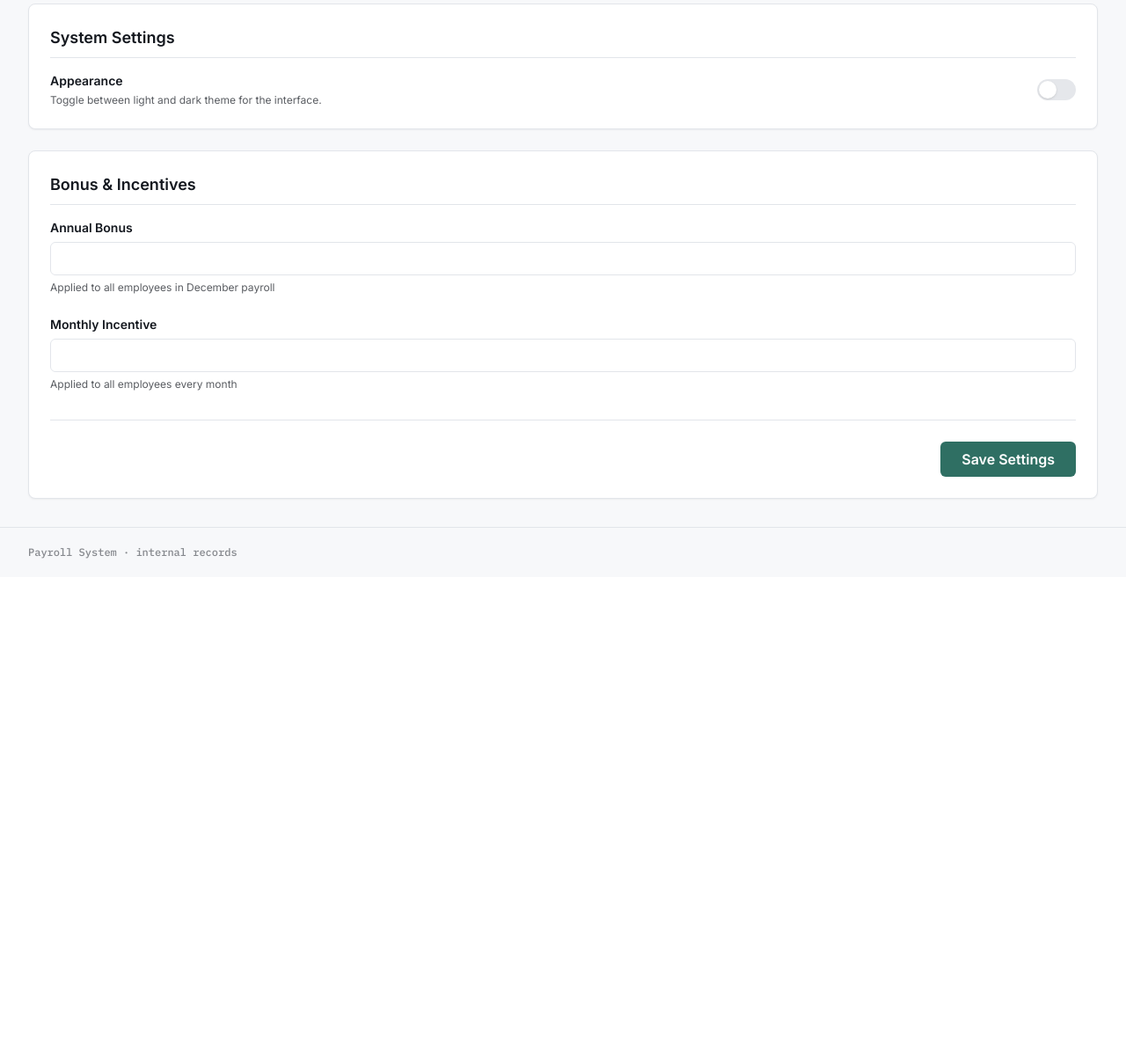
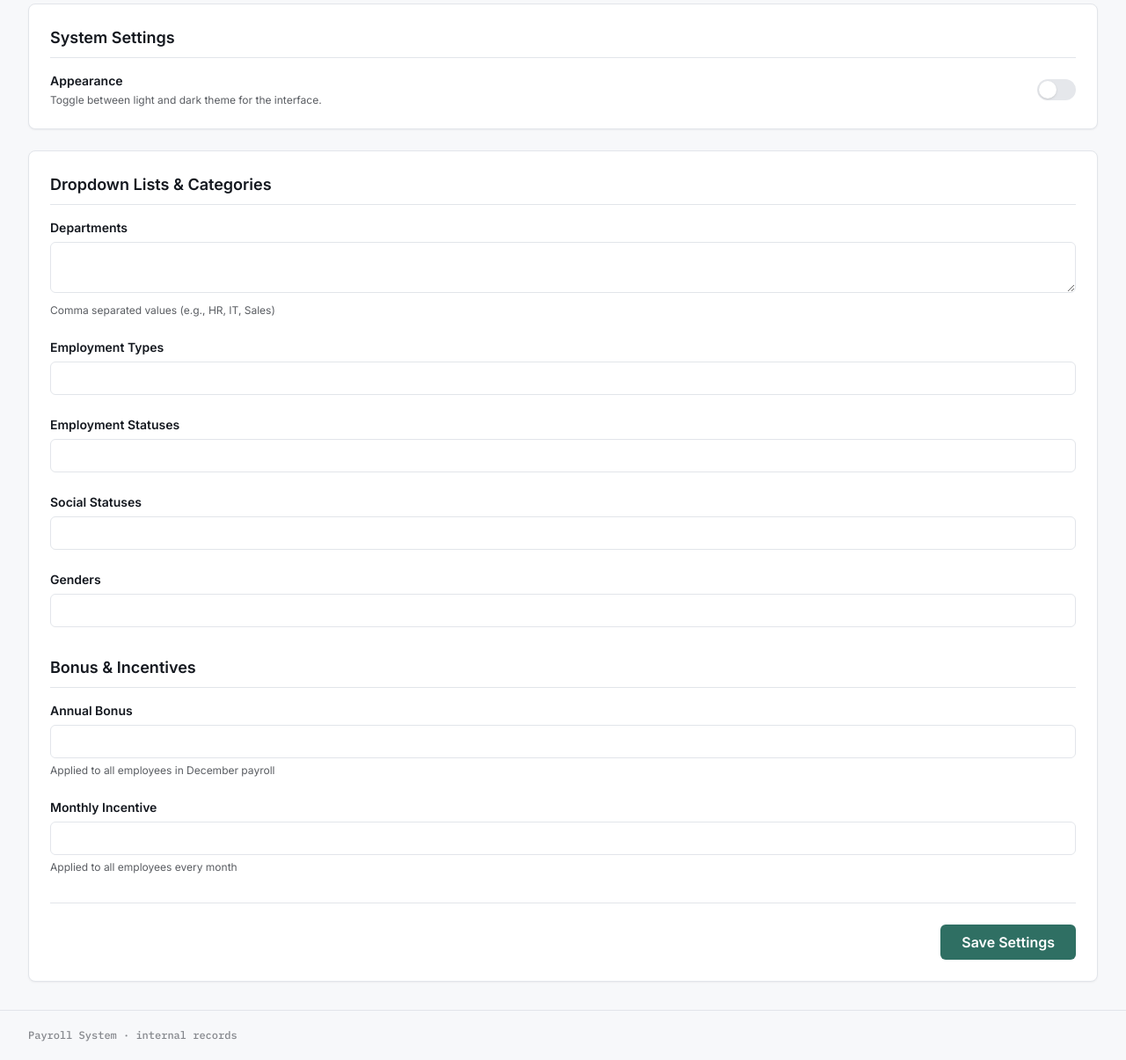
Before and after one commit to RoshD-08/employee_crud, a Python web app: template templates/settings.html in a window 1280 px wide. Shown: the part 160-1365 px from the top of the page at 88% size. Before the commit the page ends 795 px from the top, so only its background shows below. Run offline with Jinja, Linux system fonts and the light colour scheme; the template is opened without the code that fills it, so the values that code supplies are empty; some libraries are stand-ins or nearby versions.

Commit message:
feat: add input fields for editable dropdown lists in settings template

```diff
--- a/templates/settings.html
+++ b/templates/settings.html
@@ -29,7 +29,39 @@
 
     <div class="bg-white rounded-lg border border-[#E2E5EA] shadow-sm overflow-hidden">
         <form action="{{ url_for('company_settings') }}" method="POST" class="p-6">
+
+            <h2 class="text-lg font-bold text-[#14181F] mb-4 border-b border-[#E2E5EA] pb-2">Dropdown Lists & Categories</h2>
+
+            <div class="space-y-6 mb-8">
+                <div>
+                    <label for="departments" class="block text-sm font-semibold text-ink mb-1.5">Departments</label>
+                    <textarea id="departments" name="departments" rows="2" class="w-full rounded-md border border-line px-3 py-2 text-sm focus:outline-none focus:ring-2 focus:ring-accent/40 focus:border-accent">{{ ', '.join(departments) }}</textarea>
+                    <p class="mt-1.5 text-xs text-[#14181F]/70">Comma separated values (e.g., HR, IT, Sales)</p>
+                </div>
+
+                <div>
+                    <label for="employment_types" class="block text-sm font-semibold text-ink mb-1.5">Employment Types</label>
+                    <input type="text" id="employment_types" name="employment_types" value="{{ ', '.join(employment_types) }}" class="w-full rounded-md border border-line px-3 py-2 text-sm focus:outline-none focus:ring-2 focus:ring-accent/40 focus:border-accent">
+                </div>
+
+                <div>
+                    <label for="employment_statuses" class="block text-sm font-semibold text-ink mb-1.5">Employment Statuses</label>
+                    <input type="text" id="employment_statuses" name="employment_statuses" value="{{ ', '.join(employment_statuses) }}" class="w-full rounded-md border border-line px-3 py-2 text-sm focus:outline-none focus:ring-2 focus:ring-accent/40 focus:border-accent">
+                </div>
+
+                <div>
+                    <label for="social_statuses" class="block text-sm font-semibold text-ink mb-1.5">Social Statuses</label>
+                    <input type="text" id="social_statuses" name="social_statuses" value="{{ ', '.join(tax_filing_statuses) }}" class="w-full rounded-md border border-line px-3 py-2 text-sm focus:outline-none focus:ring-2 focus:ring-accent/40 focus:border-accent">
+                </div>
+
+                <div>
+                    <label for="genders" class="block text-sm font-semibold text-ink mb-1.5">Genders</label>
+                    <input type="text" id="genders" name="genders" value="{{ ', '.join(genders) }}" class="w-full rounded-md border border-line px-3 py-2 text-sm focus:outline-none focus:ring-2 focus:ring-accent/40 focus:border-accent">
+                </div>
+            </div>
+
             <h2 class="text-lg font-bold text-[#14181F] mb-4 border-b border-[#E2E5EA] pb-2">Bonus & Incentives</h2>
+
 
             <div class="space-y-6">
                 <div>
```
